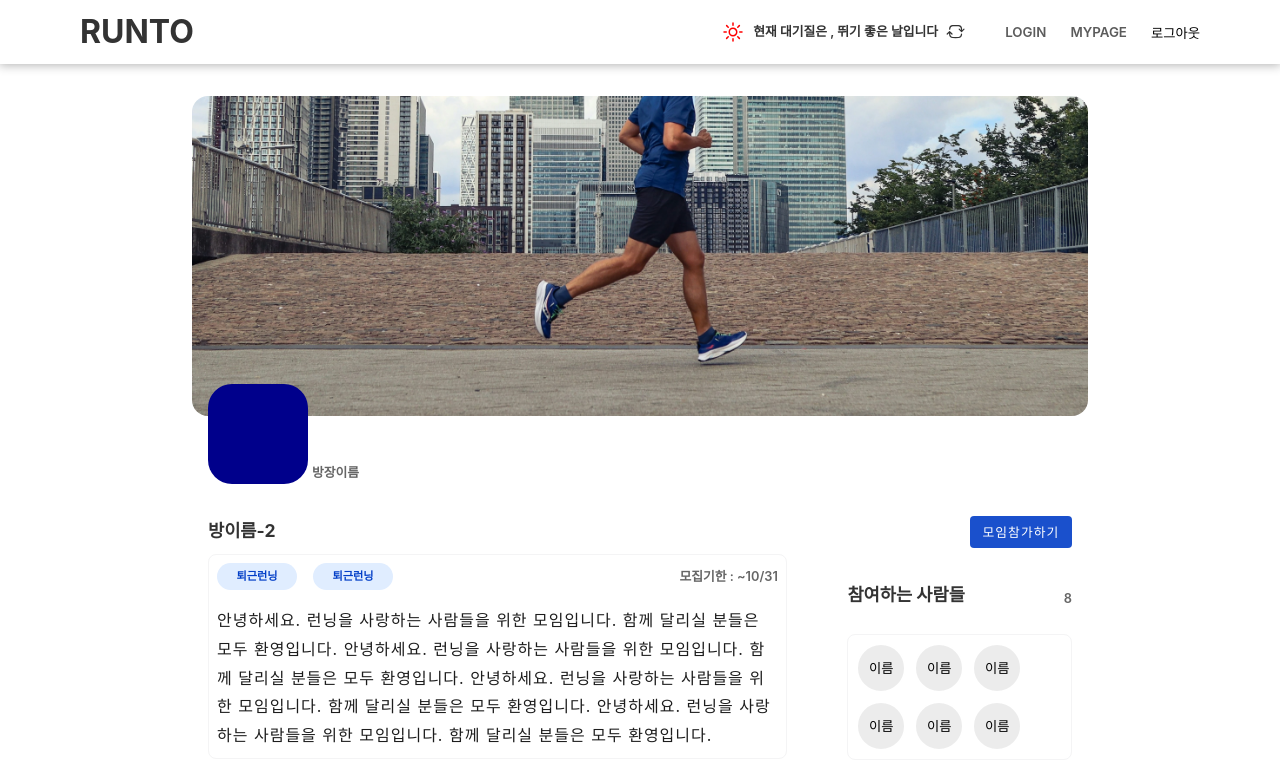
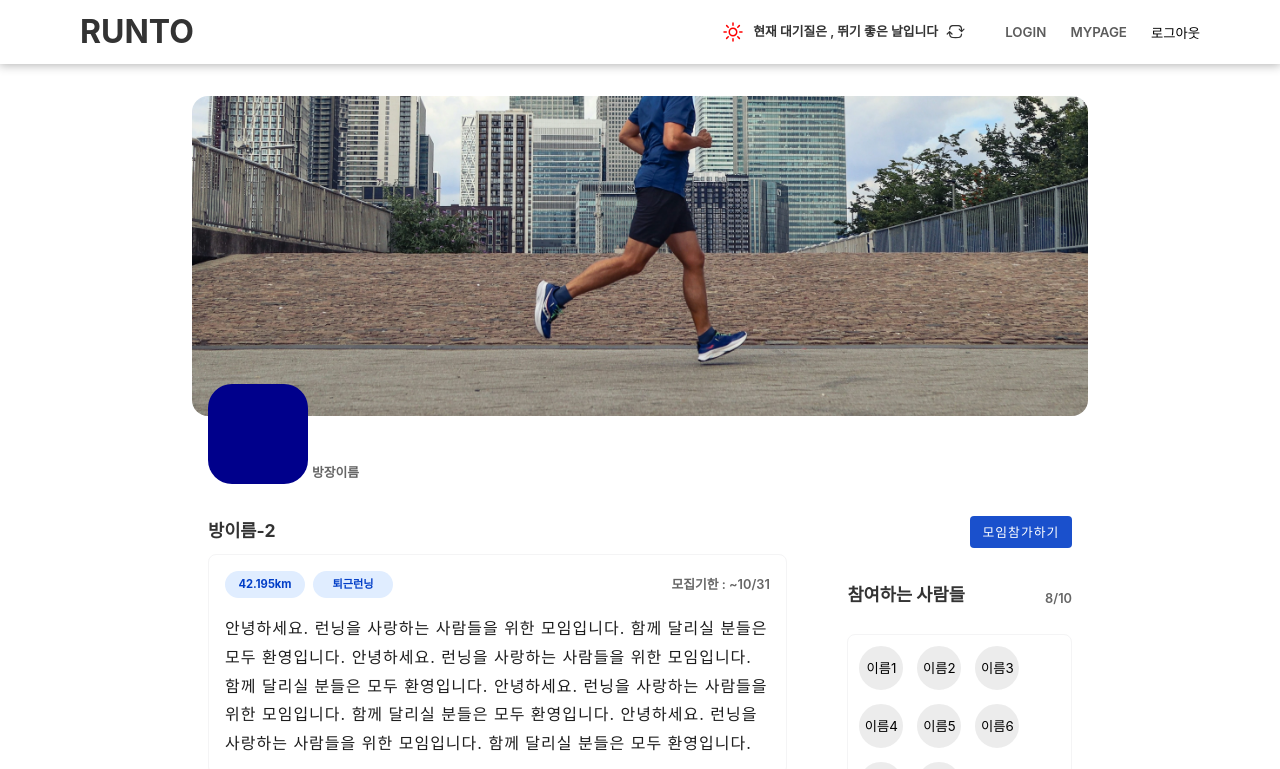
Before and after one commit to hanzanhae/Final_Project, a React (Create React App) app: page /detail/2 in a window 1280 px wide. Shown: the top 769 px of the page. Built offline with nearby package versions, Linux system fonts and the light colour scheme; no server answers.

Commit message:
✨: 모임참가하기 기능구현

```diff
--- a/src/components/detailPage/DetailInfo.jsx
+++ b/src/components/detailPage/DetailInfo.jsx
@@ -45,7 +45,7 @@ const DetailInfo = ({ meet }) => {
           <DescriptionBox>
             <KeywordBox>
               <Keywords>
-                <Keyword>{meet.category}</Keyword>
+                <Keyword>{meet.distance}</Keyword>
                 <Keyword>{meet.category}</Keyword>
               </Keywords>
               <Deadline>모집기한 : ~{meet.deadlineDate}</Deadline>
--- a/src/components/detailPage/DetailMember.jsx
+++ b/src/components/detailPage/DetailMember.jsx
@@ -9,6 +9,7 @@ import {
   MemberContaier,
   MemberNumber,
   MemberTitleBox,
+  Msg,
   RegisterBtn,
   Title
 } from '../../styles/detailPage/DetailStyle';
@@ -16,6 +17,8 @@ import {
 const DetailMember = ({ meet }) => {
   const memberRef = useRef(null);
   const [activeMember, setActiveMember] = useState(null);
+  const [enterMembers, setEnterMembers] = useState([]);
+  const [errorMsg, setErrorMsg] = useState('');
 
   const handleShowMemberMenu = (index) => {
     setActiveMember(activeMember === index ? null : index);
@@ -28,21 +31,37 @@ const DetailMember = ({ meet }) => {
   };
 
   useEffect(() => {
+    const enteredMembers = Array.from({ length: meet.capacity }, (_, idx) => {
+      return `이름${idx + 1}`;
+    });
+    setEnterMembers(enteredMembers);
+
     document.addEventListener('mousedown', handleClickOutside);
     return () => {
       document.removeEventListener('mousedown', handleClickOutside);
     };
   }, [setActiveMember]);
 
+  const handleEnterMeeting = () => {
+    if (enterMembers.length < 10) {
+      const newMember = `이름${enterMembers.length + 1}`;
+      setEnterMembers((prev) => [...prev, newMember]);
+    } else {
+      setErrorMsg(
+        '최대인원을 초과하였습니다. 모임에 참가하고 싶은 경우, 모임장에게 직접 연락하시길 바랍니다.'
+      );
+    }
+  };
+
   return (
     <MemberContaier>
-      <RegisterBtn>모임참가하기</RegisterBtn>
+      <RegisterBtn onClick={handleEnterMeeting}>모임참가하기</RegisterBtn>
       <MemberTitleBox>
         <Title>참여하는 사람들</Title>
-        <MemberNumber>{meet.capacity}</MemberNumber>
+        <MemberNumber>{`${enterMembers.length}/10`}</MemberNumber>
       </MemberTitleBox>
       <MemberBox>
-        {meet.members.map((member, idx) => (
+        {enterMembers.map((member, idx) => (
           <Member key={idx} onClick={() => handleShowMemberMenu(idx)}>
             {member}
             {activeMember === idx && (
@@ -53,13 +72,14 @@ const DetailMember = ({ meet }) => {
           </Member>
         ))}
       </MemberBox>
+      <Msg>{errorMsg}</Msg>
     </MemberContaier>
   );
 };
 
 DetailMember.propTypes = {
   meet: PropTypes.shape({
-    capacity: PropTypes.string.isRequired,
+    capacity: PropTypes.number.isRequired,
     members: PropTypes.arrayOf(PropTypes.string).isRequired
   }).isRequired
 };
--- a/src/components/mainPage/section01/MeetingList.jsx
+++ b/src/components/mainPage/section01/MeetingList.jsx
@@ -1,4 +1,4 @@
-import React, { useState } from 'react';
+import React, { useEffect, useState } from 'react';
 import { useSelector } from 'react-redux';
 import { Link } from 'react-router-dom';
 import { meetingList } from '../../../data/meetingList';
@@ -46,7 +46,7 @@ const MeetingList = () => {
     if (selectedOption === '참여가능') {
       optionMatch = list.capacity < 10; // 10명 미만
     } else if (selectedOption === '마감임박') {
-      optionMatch = list.capacity >= 8 && list.capacity < 10; // 8명 또는 9명
+      optionMatch = list.capacity >= 8 && list.capacity < 10; // 8명, 9명
     } else if (selectedOption === '전체') {
       optionMatch = true;
     }
@@ -67,7 +67,10 @@ const MeetingList = () => {
   return (
     <Container>
       <ListUl>
-        {currentMeetingList.map((list) => (
+        {currentMeetingList.map((list) => {
+          const enterMembers = Array.from({ length: list.capacity }, (_, idx) => `이름${idx + 1}`);
+
+          return (
             <Link to={`/detail/${list.id}`} key={list.id}>
               <ListLi>
                 <ImgBox $thumbnailimg={list.thumbNail} />
@@ -90,8 +93,10 @@ const MeetingList = () => {
                   </TimeBox>
                   <MemberBox>
                     <Members>
-                    {list.members.map((member, idx) => (
-                      <Member key={idx}>{member}</Member>
+                      {enterMembers.map((member, idx) => (
+                        <Member key={idx} index={idx}>
+                          {member}
+                        </Member>
                       ))}
                     </Members>
                     <Capacity>
@@ -102,7 +107,8 @@ const MeetingList = () => {
                 </InfoBox>
               </ListLi>
             </Link>
-        ))}
+          );
+        })}
       </ListUl>
       {/* 페이지네이션 더보기버튼 */}
       {visibleList < filteredMeetingList.length ? (
--- a/src/redux/actions/themeActions.js
+++ b/src/redux/actions/themeActions.js
@@ -5,7 +5,6 @@ export const setTheme = (theme) => {
   };
 };
 
-// 'TOGGLE_THEME' 액션 생성 함수
 export const toggleTheme = () => {
   return {
     type: 'TOGGLE_THEME'
--- a/src/styles/detailPage/DetailStyle.js
+++ b/src/styles/detailPage/DetailStyle.js
@@ -81,7 +81,7 @@ export const KeywordBox = styled.div`
 export const Keywords = styled.div`
   display: flex;
   align-items: center;
-  gap: 1rem;
+  gap: 0.5rem;
 `;
 export const Keyword = styled.p`
   padding: 0.25rem;
@@ -89,7 +89,7 @@ export const Keyword = styled.p`
   background-color: ${({ theme }) => theme.pointColorLight};
   color: ${({ theme }) => theme.pointColor};
   font-size: 0.7rem;
-  font-weight: 600;
+  font-weight: 700;
   text-align: center;
   border-radius: 1rem;
 `;
@@ -99,7 +99,7 @@ export const Deadline = styled.p`
   color: #666;
 `;
 export const DescriptionBox = styled.div`
-  padding: 0.5rem;
+  padding: 1rem;
   border: 1px solid #f4f4f5;
   border-radius: 0.5rem;
 `;
@@ -180,13 +180,20 @@ export const Member = styled.button`
   height: 50px;
   border-radius: 100%;
   background-color: #ececec;
-  line-height: 46px;
+  line-height: 44px;
   text-align: center;
   position: relative;
-  border: 2px solid #fff;
+  border: 3px solid #fff;
   &:hover {
     border-color: ${({ theme }) => theme.pointColorLight};
   }
+`;
+export const Msg = styled.div`
+  margin-top: 2rem;
+  padding: 0 0.5rem;
+  color: red;
+  font-size: 0.8rem;
+  font-weight: 600;
 `;
 
 // member modal
--- a/src/styles/mainPage/MeetingListStyle.js
+++ b/src/styles/mainPage/MeetingListStyle.js
@@ -52,7 +52,7 @@ export const Keyword = styled.p`
   background-color: ${({ theme }) => theme.pointColorLight};
   color: ${({ theme }) => theme.pointColor};
   font-size: 0.7rem;
-  font-weight: 600;
+  font-weight: 700;
   text-align: center;
   border-radius: 1rem;
 `;
@@ -92,16 +92,19 @@ export const MemberBox = styled.div`
 export const Members = styled.div`
   display: flex;
   align-items: center;
-  gap: 0.2rem;
+  position: relative;
 `;
 export const Member = styled.p`
-  width: 2rem;
-  aspect-ratio: 1/1;
-  font-size: 0.7rem;
+  width: 36px;
+  height: 36px;
+  font-size: 0.6rem;
+  border: 3px solid #fff;
   border-radius: 100%;
-  background-color: #ccc;
+  background-color: #ececec;
   text-align: center;
-  line-height: 2rem;
+  line-height: 30px;
+  position: absolute;
+  left: ${(props) => props.index * 30}px;
 `;
 export const Capacity = styled.div`
   font-size: 0.8rem;
```
Lines whose indentation alone changed are shown as unchanged.
